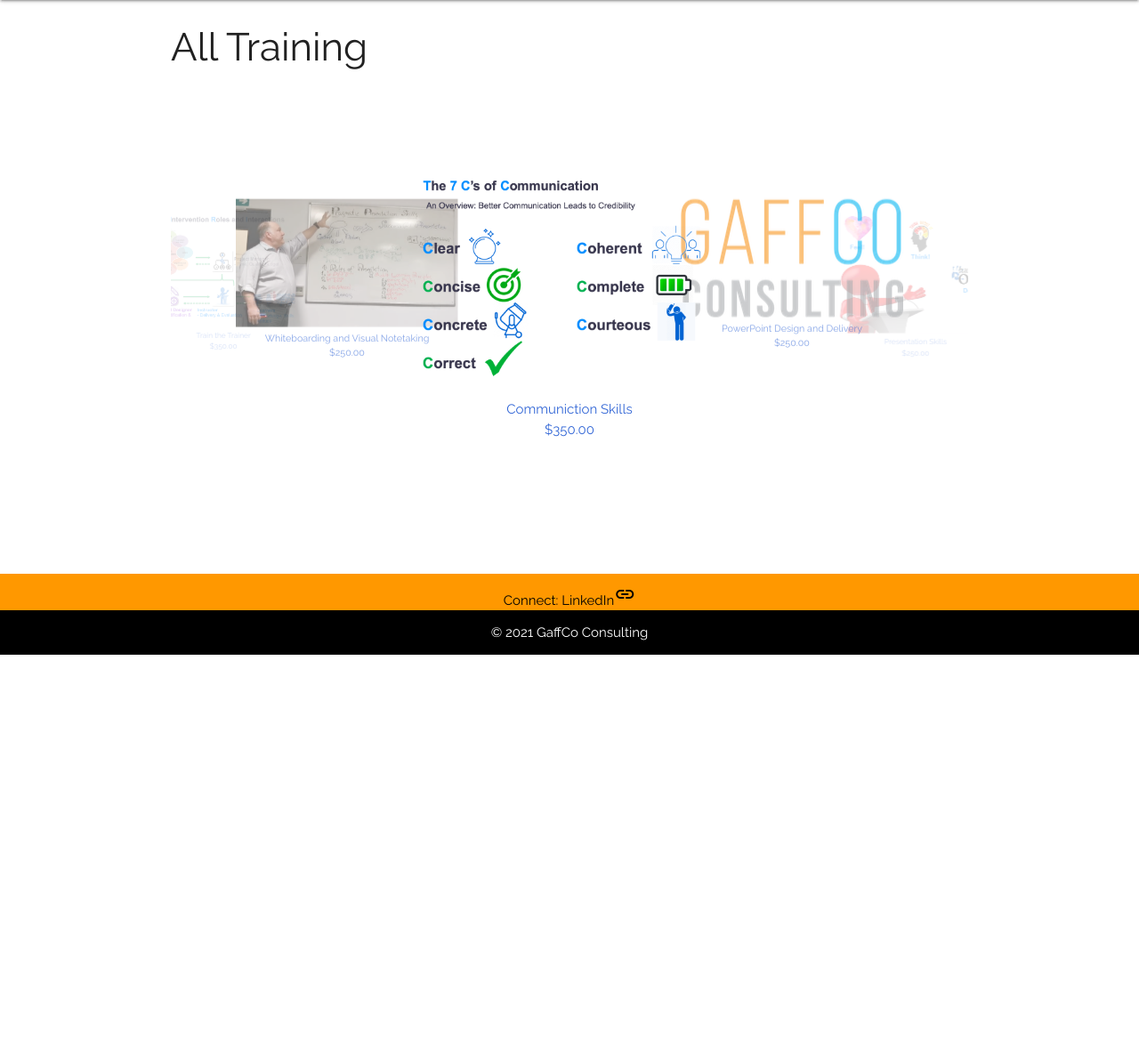
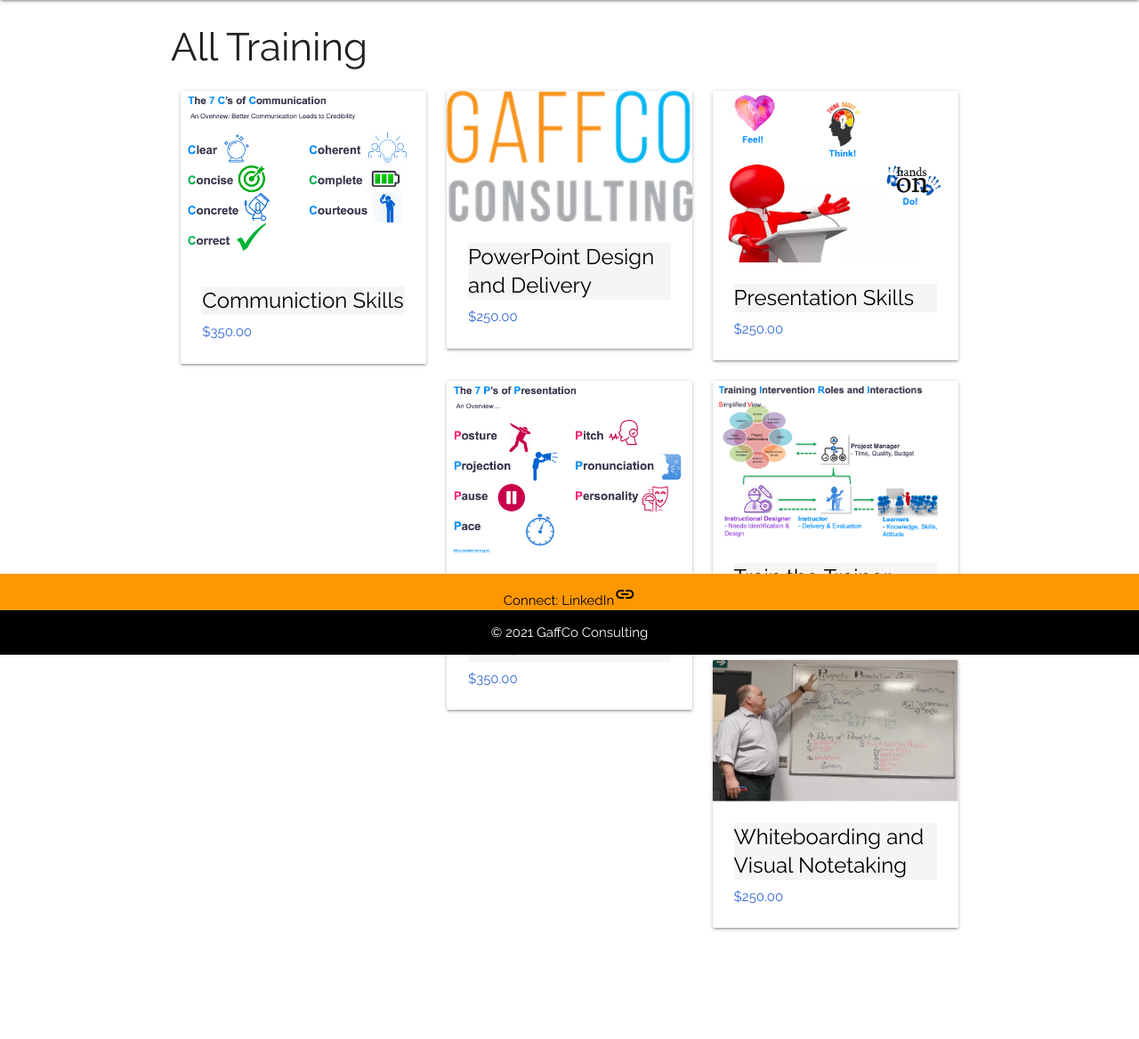
Before and after one commit to NaoiseGaffney/Training, a Django app: page /shop/ in a window 1280 px wide. Shown: the part 64-1232 px from the top of the page at 89% size. Before the commit the page ends 800 px from the top, so only its background shows below. Run offline with Django 3.2, Linux system fonts and the light colour scheme; data comes from the database, SQL or seed files in the repository; parts of the project's set-up code (start-up, migrations or seed data) failed here and were passed over; some libraries are stand-ins or nearby versions.

Commit message:
Changed from carousel to cards when viewing courses and coaching items to purchase, Django App: Shop. Easier to see and select items.
'list.html' has MaterializeCSS 1.0.0 cards instead of a carousel. Content is the same. Removed the carousel modification in 'base.css'.

Tested the new card layout. It's good, and works across device sizes.

```diff
--- a/shop/templates/shop/product/list.html
+++ b/shop/templates/shop/product/list.html
@@ -7,19 +7,28 @@
 
 <div class="container">
     {% if 'courses' in request.path %}
-        <h3>Courses</h3>
+    <h3>Courses</h3>
     {% elif 'coaching' in request.path %}
-        <h3>Coaching</h3>
+    <h3>Coaching</h3>
     {% else %}
-        <h3>All Training</h3>
+    <h3>All Training</h3>
     {% endif %}
 
-    <div class="carousel">
+    <div class="row">
         {% for product in products %}
-        <a class="carousel-item" href="{{ product.get_absolute_url }}"><img
-                src="{% if product.image %}{{ product.image.url }}{% else %}{% static 'img/no_image.png' %}{% endif %}" alt="Courses and Coaching">
-                <p class="center">{{product.name }}</p>
-                <p class="center">${{ product.price }}</p></a>
+        <div class="col s12 m6 l4">
+            <div class="card">
+                <div class="card-image">
+                    <a href="{{ product.get_absolute_url }}"><img
+                            src="{% if product.image %}{{ product.image.url }}{% else %}{% static 'img/no_image.png' %}{% endif %}"
+                            alt="Courses and Coaching">
+                </div>
+                <div class="card-content">
+                    <span class="card-title black-text grey lighten-4">{{ product.name }}</span>
+                    <span class="center">${{ product.price }}</span></a>
+                </div>
+            </div>
+        </div>
         {% endfor %}
     </div>
 </div>
--- a/static/styles/base.css
+++ b/static/styles/base.css
@@ -151,11 +151,6 @@ textarea.materialize-textarea:focus:not([readonly]) {
     border-bottom: 1px solid black;
     -webkit-box-shadow: 0 1px 0 0 black;
     box-shadow: 0 1px 0 0 black;
-}
-
-/* Ensuring the carousel images are large enough to see on desktops */
-.carousel .carousel-item {
-    width: 350px !important;
 }
 
 /* All Submit / Update Buttons */
```
